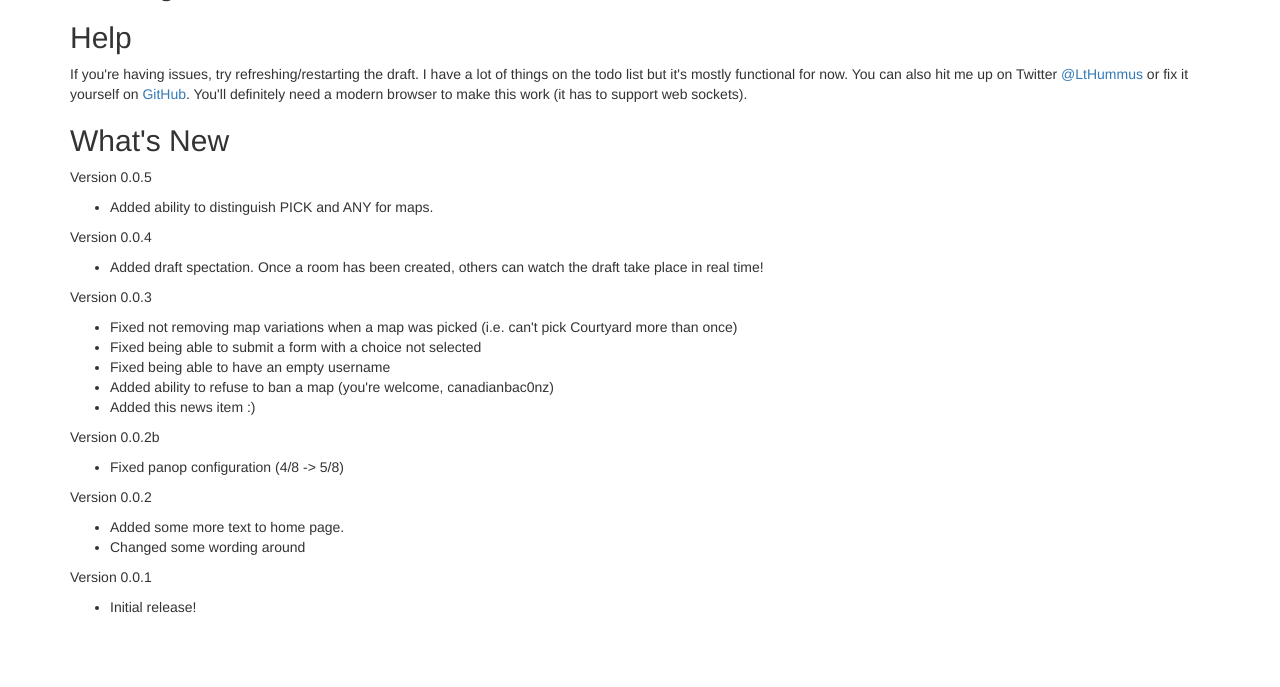
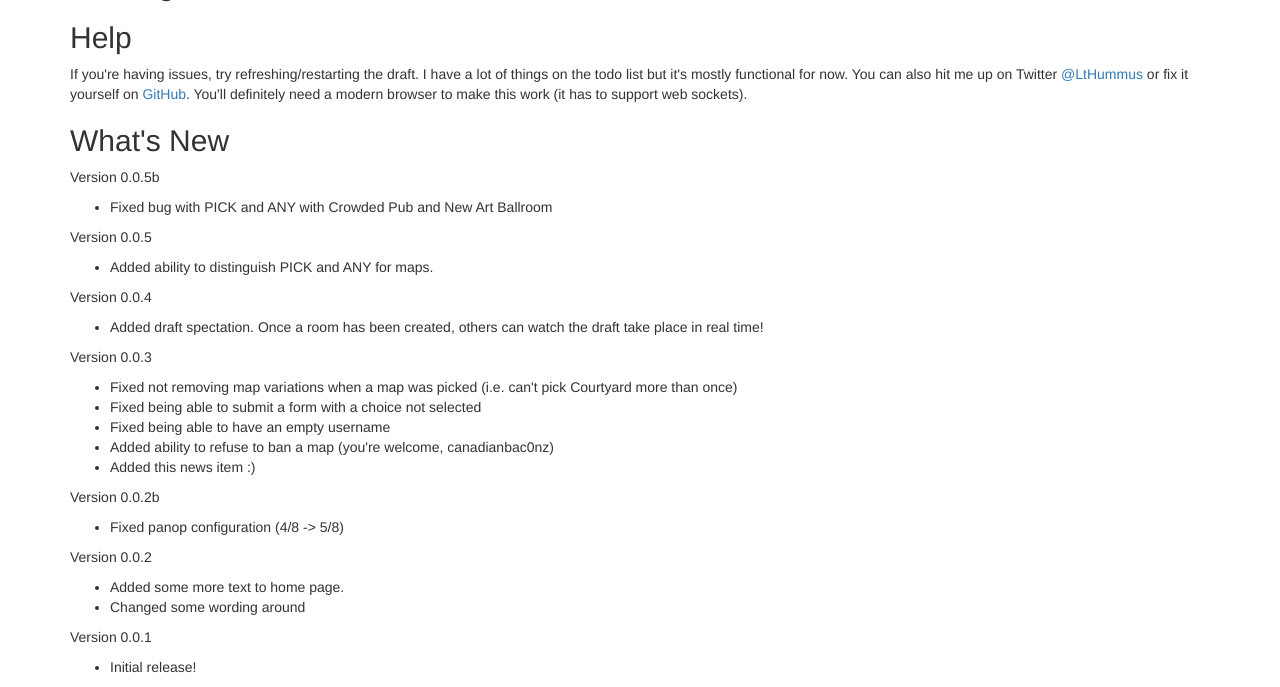
Before and after one commit to LtHummus/SpyPartyDraft, a Flask app: page / in a window 1280 px wide. Shown: the part 336-1023 px from the top of the page. Before the commit the page ends 949 px from the top, so only its background shows below. Run offline with Flask 2, Linux system fonts and the light colour scheme; some libraries are stand-ins or nearby versions.

Commit message:
fix bug with word order on new art ballroom and crowded pub

```diff
--- a/draft/map.py
+++ b/draft/map.py
@@ -13,7 +13,7 @@ class Map:
     def map_mode_name(self, is_pick):
         if self.slug.endswith('k2'):
             return self.name
-        parts = self.name.split(' ')
+        parts = self.name.rsplit(' ', 1)
         return parts[0] + (' PICK ' if is_pick else ' ANY ') + parts[1]
 
     def as_map(self):
--- a/templates/index.html
+++ b/templates/index.html
@@ -370,7 +370,7 @@
 <body>
 <a href="https://github.com/LtHummus/SpyPartyDraft"><img style="position: absolute; top: 0; right: 0; border: 0;" src="https://camo.githubusercontent.com/a6677b08c955af8400f44c6298f40e7d19cc5b2d/68747470733a2f2f73332e616d617a6f6e6177732e636f6d2f6769746875622f726962626f6e732f666f726b6d655f72696768745f677261795f3664366436642e706e67" alt="Fork me on GitHub" data-canonical-src="https://s3.amazonaws.com/github/ribbons/forkme_right_gray_6d6d6d.png"></a>
 <div class="container">
-    <h1>SpyParty Draft Tool <small>BETA version 0.0.5</small></h1>
+    <h1>SpyParty Draft Tool <small>BETA version 0.0.5b</small></h1>
     <div id="room_wrapper">
         <h2>Join:</h2>
         <div id="create_form_wrapper">
@@ -488,6 +488,10 @@
             to make this work (it has to support web sockets).</p>
 
         <h2>What's New</h2>
+        <p>Version 0.0.5b</p>
+        <ul>
+            <li>Fixed bug with PICK and ANY with Crowded Pub and New Art Ballroom</li>
+        </ul>
         <p>Version 0.0.5</p>
         <ul>
             <li>Added ability to distinguish PICK and ANY for maps.</li>
```
